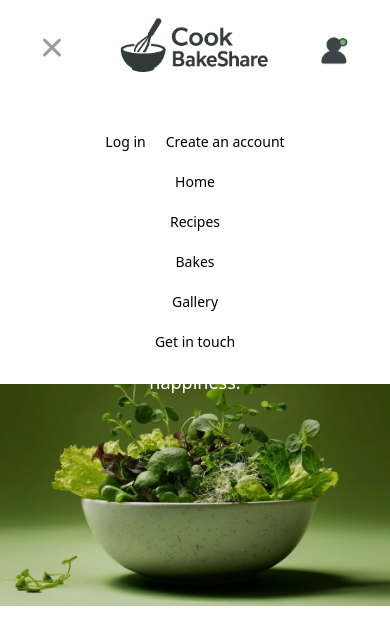
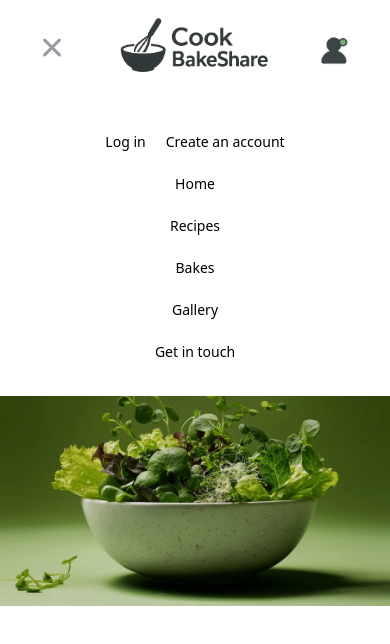
Before and after one commit to phillipbarlow/food-blog, a React (Vite) app: page / in a window 390 px wide. Both pictures are taken after a click on the button 52 px from the left and 50 px from the top of the page. Shown: the top 644 px of the page. Built offline with nearby package versions, Linux system fonts and the light colour scheme.

Commit message:
nav underline effect

```diff
--- a/src/App.jsx
+++ b/src/App.jsx
@@ -9,8 +9,8 @@ export default function App() {
     <div className="min-h-screen">
       <Header />
       <Routes>
-        {/* <Route path="/" element={<Home />} />
-        <Route path="/blog" element={<Blog />} /> */}
+        <Route path="/" element={<Home />} />
+        <Route path="/blog" element={<Blog />} />
       </Routes>
     </div>
   );
--- /dev/null
+++ b/src/components/FeaturedRecipes.jsx
@@ -0,0 +1,5 @@
+export default function FeaturedRecipes(){
+    return(
+        <div></div>
+    )
+}
--- a/src/components/Header.jsx
+++ b/src/components/Header.jsx
@@ -2,7 +2,6 @@ import { Link } from "react-router-dom";
 import "../styles/nav.css";
 import { useState } from "react";
 import profileIcon from "../images/profile-icon.png";
-import heroImage from "../images/hero.webp";
 import logo from "../images/logo.png";
 export default function Nav() {
   const [open, setOpen] = useState(false);
@@ -37,29 +36,43 @@ export default function Nav() {
               }
               `}
           >
-            <ul className="text-sm  bg-white flex flex-col w-full items-center p-8 space-y-5 m-0 list-none lg:flex-row lg:space-y-0 lg:space-x-6  lg:bg-transparent lg:h-full lg:p-0 lg:items-center lg:text-lg">
+            <ul className="group text-sm  bg-white flex flex-col w-full items-center p-8 space-y-5 m-0 list-none lg:flex-row lg:space-y-0 lg:space-x-6  lg:bg-transparent lg:h-full lg:p-0 lg:items-center lg:text-lg">
               <li className="flex space-x-5 lg:hidden">
                 <section>
-                  <Link to="#">Log in</Link>
+                  <Link className="navItem" to="#">
+                    Log in
+                  </Link>
                 </section>
                 <section>
-                  <Link to="#">Create an account</Link>
+                  <Link className="navItem" to="#">
+                    Create an account
+                  </Link>
                 </section>
               </li>
               <li>
-                <Link to="#">Home</Link>
+                <Link className="navItem" to="#">
+                  Home
+                </Link>
               </li>
               <li>
-                <Link to="#">Recipes</Link>
+                <Link className="navItem" to="#">
+                  Recipes
+                </Link>
               </li>
               <li>
-                <Link to="#">Bakes</Link>
+                <Link className="navItem" to="#">
+                  Bakes
+                </Link>
               </li>
               <li>
-                <Link to="#">Gallery</Link>
+                <Link className="navItem" to="#">
+                  Gallery
+                </Link>
               </li>
               <li>
-                <Link to="#">Get in touch</Link>
+                <Link className="navItem" to="#">
+                  Get in touch
+                </Link>
               </li>
             </ul>
           </div>
@@ -73,26 +86,6 @@ export default function Nav() {
           </div>
         </nav>
       </header>
-      <section className="relative h-[60vh] md:h-[70vh] lg:h-[80vh] max-h-[600px] overflow-hidden">
-        <img
-          src={heroImage}
-          alt="Fresh green salad tossed in a bowl"
-          className="absolute inset-0 w-full h-full object-cover object-center"
-        />
-        {/* Optional dark overlay for readability */}
-        <div className="absolute inset-0 bg-black/10"></div>
-        <div
-          className="absolute inset-0 z-10 flex flex-col items-center justify-center
-                  text-center text-white px-6 translate-y-[-8%]"
-        >
-          <h1 className="text-5xl md:text-6xl lg:text-7xl font-bold tracking-tight drop-shadow-lg">
-            Cook. Bake. Share.
-          </h1>
-          <p className="mt-4 text-lg md:text-xl lg:text-2xl max-w-[700px] drop-shadow-md">
-            Fresh recipes, simple steps, homemade happiness.
-          </p>
-        </div>
-      </section>
     </div>
   );
 }
--- a/src/pages/Home.jsx
+++ b/src/pages/Home.jsx
@@ -1,3 +1,31 @@
+import heroImage from "../images/hero.webp";
+import FeaturedRecipes from "../components/FeaturedRecipes";
+
 export default function Home() {
-  // return <h1 className="text-3xl font-bold p-8">Welcome to my blog 🏠</h1>;
+  return (
+    <main>
+      {/* Hero section */}
+      <section className="relative h-[60vh] md:h-[70vh] lg:h-[80vh] max-h-[600px] overflow-hidden">
+        <img
+          src={heroImage}
+          alt="Fresh green salad tossed in a bowl"
+          className="absolute inset-0 w-full h-full object-cover object-center"
+        />
+        {/* Optional dark overlay for readability */}
+        <div className="absolute inset-0 bg-black/10"></div>
+        <div
+          className="absolute inset-0 z-10 flex flex-col items-center justify-center
+                  text-center text-white px-6 translate-y-[-8%]"
+        >
+          <h1 className="text-5xl md:text-6xl lg:text-7xl font-bold tracking-tight drop-shadow-lg">
+            Cook. Bake. Share.
+          </h1>
+          <p className="mt-4 text-lg md:text-xl lg:text-2xl max-w-[700px] drop-shadow-md">
+            Fresh recipes, simple steps, homemade happiness.
+          </p>
+        </div>
+      </section>
+      <FeaturedRecipes/>
+      </main>
+  );
 }
--- a/src/styles/nav.css
+++ b/src/styles/nav.css
@@ -18,7 +18,6 @@
   transform-origin: center;
 }
 
-
 .hamburger-top {
   top: 4px;
 }
@@ -29,7 +28,6 @@
   top: 18px;
 }
 
-/* OPEN STATE (rotate around center) */
 .open .hamburger-top {
   transform: translateY(7px) rotate(45deg);
 }
@@ -41,3 +39,34 @@
 .open .hamburger-bottom {
   transform: translateY(-7px) rotate(-45deg);
 }
+
+/* Nav underline effect */
+
+.navItem {
+  text-decoration: none;
+  position: relative;
+  display: inline-block;
+  padding-bottom: 2px;
+  transition: transform 0.3s ease;
+}
+
+.navItem:hover {
+  transform: translateY(-3px);
+}
+
+.navItem::before {
+  content: "";
+  position: absolute;
+  left: 0;
+  right: 0;
+  bottom: -2px;
+  height: 3px;
+  background-color: #a6a6a6;
+  transform: scaleY(0);
+  transform-origin: bottom;
+  transition: transform 0.3s ease;
+}
+
+.navItem:hover::before {
+  transform: scaleY(1);
+}
```
Also changed, not shown: src/components/AboutSection.jsx (added), src/components/Footer.jsx (added), src/pages/Recipe.jsx (added), 1 other file (tests, documents, lock files or other folders).
